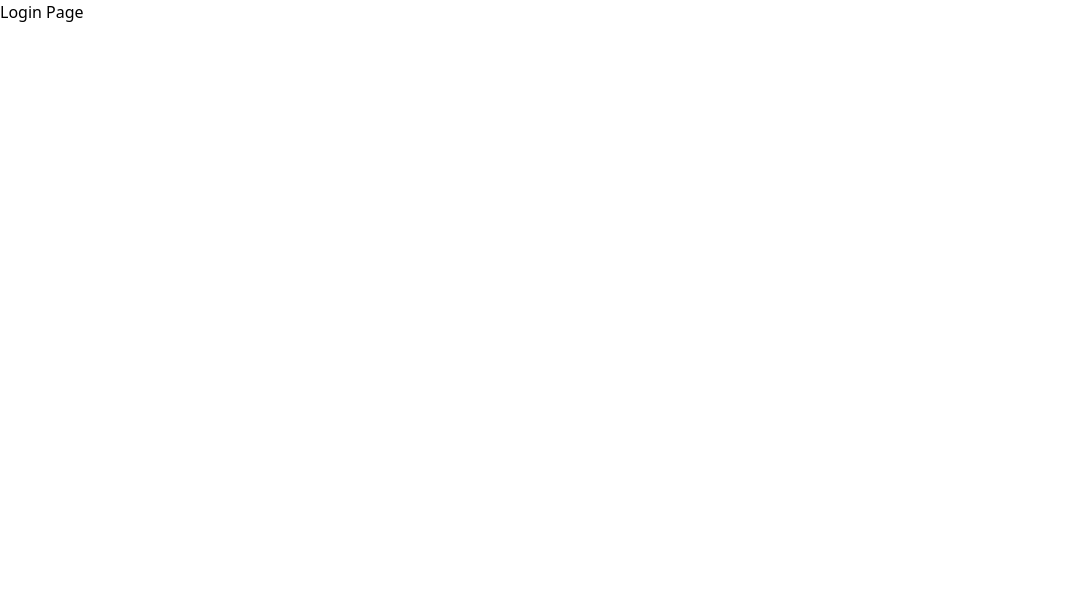
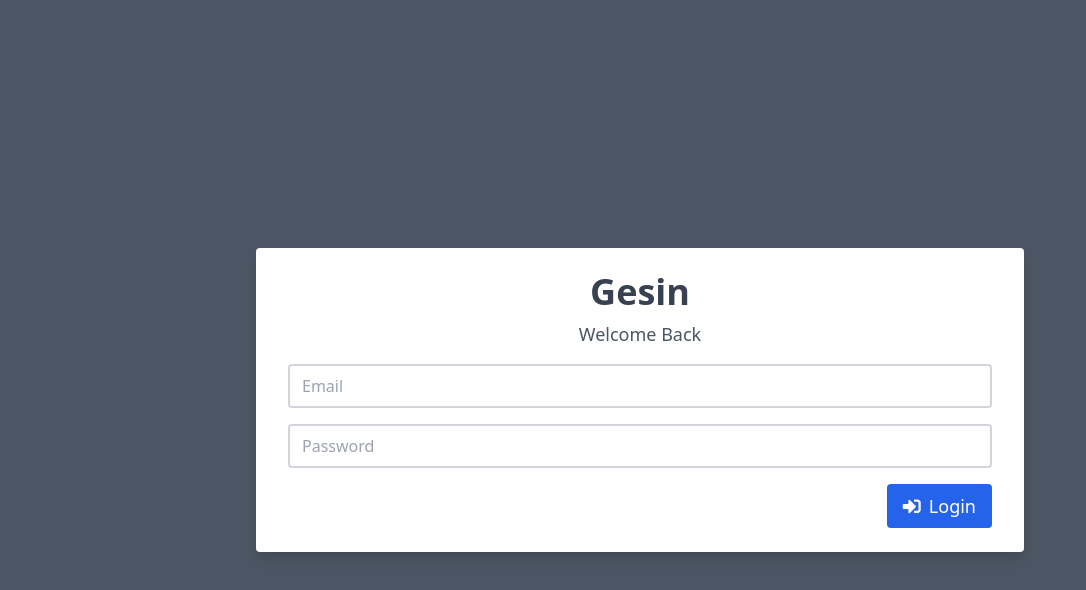
Before and after one commit to cristian-quintanilla/gesin-frontend, a React (Vite) app: page / in a window 1280 px wide. Shown: the top 590 px of the page, without its empty margins (0-1086 px from the left). Built offline with nearby package versions, Linux system fonts and the light colour scheme.

Commit message:
Login page created

```diff
--- a/package.json
+++ b/package.json
@@ -11,10 +11,12 @@
   },
   "dependencies": {
     "@fortawesome/fontawesome-free": "^5.15.4",
+    "formik": "^2.2.9",
     "react": "^17.0.2",
     "react-dom": "^17.0.2",
     "react-router-dom": "^6.2.1",
-    "react-select": "^5.2.1"
+    "react-select": "^5.2.1",
+    "yup": "^0.32.11"
   },
   "devDependencies": {
     "@babel/core": "^7.16.5",
--- a/src/components/Alert.tsx
+++ b/src/components/Alert.tsx
@@ -1,31 +1,36 @@
 interface Props {
 	message: string;
-	type: 'success' | 'error' | 'normal';
-	icon?: string;
+	type: 'success' | 'error' | 'default';
+	icon: string;
 }
 
 const Alert = ({ message, type, icon }: Props): JSX.Element => {
-	const classes = 'rounded px-4 py-2 mb-4 font-medium tracking-wide';
-	let alertClasses: string = '';
+	const classes = 'flex items-center justify-center w-12';
+	const alertVariants = {
+		alert_success: 'bg-green-500 text-white',
+		alert_error: 'bg-red-500 text-white',
+		alert_default: 'bg-blue-500 text-white',
+	}
 
-	switch (type) {
-		case 'success':
-			alertClasses = `${ classes } bg-green-100 text-green-600`;
-			break;
-		case 'normal':
-			alertClasses = `${ classes } bg-yellow-100 text-yellow-700`;
-			break;
-		case 'error':
-			alertClasses = `${ classes } bg-red-100 text-red-700`;
-			break;
-		default:
-			alertClasses = `${ classes } bg-green-100 text-green-600`;
+	const contentVariants = {
+		alert_success: 'text-green-600',
+		alert_error: 'text-red-600',
+		alert_default: 'text-blue-600',
 	}
 
 	return (
-		<div className={ alertClasses }>
-			{ icon && <i className={ `fas ${ icon } mr-2 }` }></i> }
-			{ message }
+		<div className='flex w-full bg-white shadow-md'>
+			<div className={ `rounded-l-lg ${classes} ${alertVariants[`alert_${type}`]}` }>
+				<i className={ `fas ${ icon } }` }></i>
+			</div>
+
+			<div className='px-4 py-2'>
+				<div className='mx-3'>
+					<p className={ `text-base ${ contentVariants[`alert_${ type }`] }` }>
+						{ message }
+					</p>
+				</div>
+			</div>
 		</div>
 	);
 }
--- a/src/components/Button.tsx
+++ b/src/components/Button.tsx
@@ -17,9 +17,9 @@ const Button = ({ variant, size, label, type, icon, disabled, onClick, onSubmit
 	}
 
 	const sizeVariants = {
-		size_normal: 'text-sm sm:text-lg px-4 py-2',
-		size_small: 'text-sm sm:text-base px-2 py-1',
-		size_large: 'text-lg sm:text-xl px-5 py-3',
+		size_normal: 'text-sm md:text-lg px-4 py-2',
+		size_small: 'text-sm md:text-base px-2 py-1',
+		size_large: 'text-lg md:text-xl px-5 py-3',
 	}
 
 	const styles = buttonVariants[`button_${ variant }`] + sizeVariants[`size_${ size }`];
--- a/src/components/Input.tsx
+++ b/src/components/Input.tsx
@@ -4,9 +4,8 @@ interface Props {
 	name: string;
 	placeholder: string;
 	value: string;
-	// onChange: (event: React.ChangeEvent<HTMLInputElement>) => void;
-	onChange: () => void;
-	onBlur: () => void;
+	onChange: (event: React.ChangeEvent<HTMLInputElement>) => void;
+	onBlur: (event: React.ChangeEvent<HTMLInputElement>) => void;
 }
 
 const Input = ({ type, id, name, placeholder, value, onChange, onBlur }: Props): JSX.Element => {
@@ -16,7 +15,8 @@ const Input = ({ type, id, name, placeholder, value, onChange, onBlur }: Props):
 			id={ id }
 			name={ name }
 			placeholder={ placeholder }
-			className='w-full rounded border-2 border-gray-300 focus:border-blue-600 outline-none text-gray-700 py-1 px-3 duration-200 ease-in-out'
+			className='w-full rounded border-2 border-gray-300 focus:border-blue-600 outline-none text-gray-700 py-2 px-3 duration-200 ease-in-out'
+			autoComplete='off'
 			value={ value }
 			onChange={ onChange }
 			onBlur={ onBlur }
--- a/src/components/Sidebar.tsx
+++ b/src/components/Sidebar.tsx
@@ -10,11 +10,11 @@ const Sidebar = (): JSX.Element => {
 		<>
 			<nav
 				className='md:left-0 md:block md:fixed md:top-0 md:bottom-0 md:overflow-y-auto md:flex-row
-					md:flex-nowrap md:overflow-hidden shadow-xl bg-green-600 flex flex-wrap
+					md:flex-nowrap md:overflow-hidden shadow-xl bg-white flex flex-wrap
 					justify-between relative md:w-64 z-10 py-4'
 			>
 				<div
-					className='md:flex-col md:items-stretch md:min-h-full md:flex-nowrap px-0 flex flex-wrap
+					className='md:flex-col md:items-stretch md:min-h-full md:flex-nowrap px-2 flex flex-wrap
 					items-center justify-between w-full mx-auto'
 				>
 					{/* Toggler */}
@@ -29,7 +29,7 @@ const Sidebar = (): JSX.Element => {
 					</div>
 
 					{/* Brand */}
-					<h1 className='hidden md:block uppercase text-white text-center text-base md:text-4xl'>
+					<h1 className='hidden md:block uppercase font-semibold text-gray-800 text-base md:text-4xl'>
 						Gesin
 					</h1>
 
@@ -58,31 +58,38 @@ const Sidebar = (): JSX.Element => {
 						</div>
 
 						{/* MENU */}
-						<ul className='md:flex-col md:min-w-full flex flex-col list-none mt-4'>
-							<li className='md:bg-yellow-100 flex-row py-2 pl-4 mb-2'>
+						<div className='flex flex-col justify-between flex-1 md:mt-6'>
+							<nav className='md:flex-col md:min-w-full flex flex-col list-none mt-2 md:mt-4'>
 								<SidebarLink
 									route='/customers'
 									text='Customers'
 									icon='fa-people-arrows'
 								/>
-							</li>
 
-							<li className='md:bg-yellow-100 flex-row py-2 pl-4 mb-2'>
 								<SidebarLink
 									route='/products'
 									text='Products'
 									icon='fa-boxes'
 								/>
-							</li>
 
-							<li className='md:bg-yellow-100 flex-row py-2 pl-4 mb-2'>
 								<SidebarLink
 									route='/orders'
 									text='Orders'
 									icon='fa-folder-open'
 								/>
-							</li>
-						</ul>
+							</nav>
+
+							<div className='self-center px-4 -mx-2'>
+								<Button
+									variant='secondary'
+									size='small'
+									label='Logout'
+									icon='fa-sign-out-alt'
+									type='button'
+									onClick={ () => console.log('Logout') }
+								/>
+							</div>
+						</div>
 					</div>
 				</div>
 			</nav>
--- a/src/components/SidebarLink.tsx
+++ b/src/components/SidebarLink.tsx
@@ -7,11 +7,11 @@ interface Props {
 }
 
 const SidebarLink = ({ route, text, icon }: Props): JSX.Element => {
-	const defaultClass: string = 'text-sm sm:text-lg uppercase font-medium ';
+	const defaultClass: string = 'text-sm md:text-base uppercase font-medium px-4 py-2 rounded-md mb-2 ';
 	const className: string = defaultClass + (
 		window.location.href.indexOf(route) !== -1
-		? 'text-green-500 hover:text-gray-500'
-		: 'text-gray-500 hover:text-green-500'
+		? 'text-gray-200 bg-gray-700 hover:text-gray-700 hover:bg-gray-200'
+		: 'text-gray-700 bg-gray-200 hover:text-gray-200 hover:bg-gray-700'
 	);
 
 	return (
--- a/src/components/TableRecords.tsx
+++ b/src/components/TableRecords.tsx
@@ -12,7 +12,7 @@ const TableRecords = ({ headings, content }: Props): JSX.Element => {
 						headings.map((heading, index) => (
 							<th
 								key={ `${ heading.replace(/\s/g, '').toLowerCase() }-${ index }` }
-								className='border-2 border-gray-400 bg-gray-200 px-6 py-2 text-center text-xs sm:text-base font-medium text-gray-500 uppercase tracking-wider'
+								className='border-2 border-gray-400 bg-gray-200 px-6 py-2 text-center text-xs md:text-base font-medium text-gray-500 uppercase tracking-wider'
 							>
 								{ heading }
 							</th>
--- a/src/pages/auth/Login.tsx
+++ b/src/pages/auth/Login.tsx
@@ -1,7 +1,97 @@
+import { useFormik } from 'formik';
+import * as Yup from 'yup';
+
+import Alert from '../../components/Alert';
+import Button from '../../components/Button';
+import Input from '../../components/Input';
+
 const LoginPage = (): JSX.Element => {
+  //* Formik and Yup Validation
+	const formik = useFormik({
+		initialValues: {
+			email: '',
+			password: ''
+		},
+		validationSchema: Yup.object({
+			email: Yup.string().required('Email is required.').email('Email is invalid.'),
+			password: Yup.string().required('Password is required.').min(8, 'Password must be at least 8 characters.'),
+		}),
+		onSubmit: values => {
+			console.log(values);
+		}
+	});
+
   return (
-    <h1>Login Page</h1>
+    <div className='flex justify-center items-center h-screen bg-gray-600'>
+      <div className='p-4 md:px-8 md:py-6 shadow-lg bg-white rounded w-10/12 md:w-3/5'>
+        <h2 className='text-2xl md:text-4xl font-semibold text-center text-gray-700'>
+          Gesin
+        </h2>
+
+        <h3 className='mt-2 text-base md:text-lg font-light text-center text-gray-600'>
+          Welcome Back
+        </h3>
+
+        <form onSubmit={ formik.handleSubmit }>
+          <div className='w-full mt-4'>
+            <Input
+              type='email'
+              id='email'
+              name='email'
+              placeholder='Email'
+              value={ formik.values.email }
+              onChange={ formik.handleChange }
+              onBlur={ formik.handleBlur }
+            />
+            {
+              formik.touched.email && formik.errors.email ? (
+                <div className='w-full my-2'>
+                  <Alert
+                    type='error'
+                    icon='fa-exclamation-triangle'
+                    message={ formik.errors.email }
+                  />
+                </div>
+              ) : null
+            }
+          </div>
+
+          <div className='w-full mt-4'>
+            <Input
+              type='password'
+              id='password'
+              name='password'
+              placeholder='Password'
+              value={ formik.values.password }
+              onChange={ formik.handleChange }
+              onBlur={ formik.handleBlur }
+            />
+            {
+              formik.touched.password && formik.errors.password ? (
+                <div className='w-full my-2'>
+                  <Alert
+                    type='error'
+                    icon='fa-exclamation-triangle'
+                    message={ formik.errors.password }
+                  />
+                </div>
+              ) : null
+            }
+          </div>
+
+          <div className='flex items-center justify-end mt-4'>
+            <Button
+              variant='primary'
+              size='normal'
+              label='Login'
+              type='submit'
+              icon='fa-sign-in-alt'
+            />
+          </div>
+        </form>
+      </div>
+    </div>
   );
-}
+};
 
 export default LoginPage;
```
Also changed, not shown: src/components/Order.tsx (+7 -7 lines), src/dist/tailwind.min.css, 2 other files (tests, documents, lock files or other folders).
